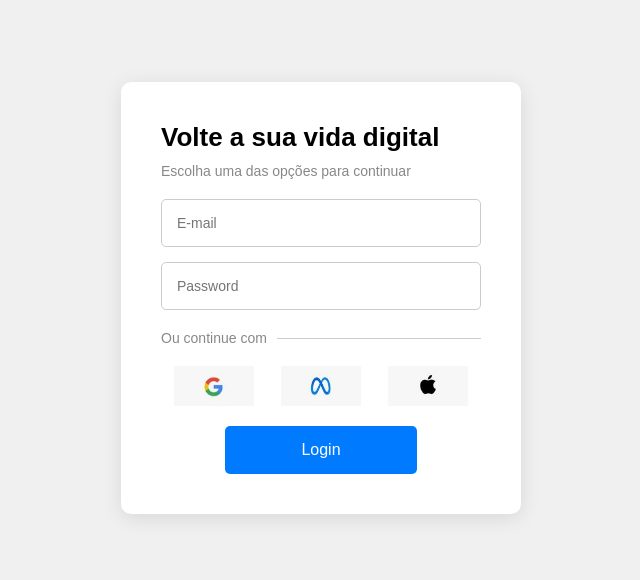
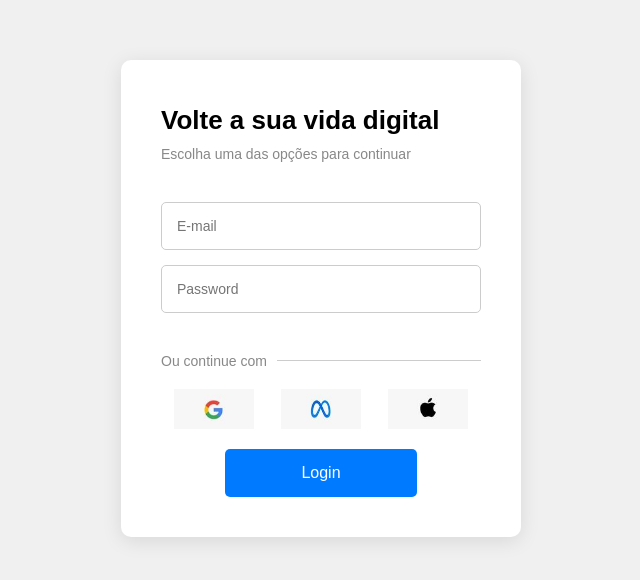
Before and after one commit to profRenatoOliveira1/tela-login, a plain HTML site: page index2.html in a window 1280 px wide. Shown: the part 102-682 px from the top of the page, without its empty margins (319-959 px from the left). Drawn offline with Linux system fonts and the light colour scheme.

Commit message:
pequenos ajustes

```diff
--- a/css/estilo2.css
+++ b/css/estilo2.css
@@ -37,6 +37,7 @@ body {
 .login-container h1 {
     font-size: 26px;
     margin-bottom: 10px;
+    margin-top: 5px;
     text-align: left;
 }
 
@@ -65,7 +66,15 @@ body {
     color: var(--cinza-suave);
 }
 
-.form-login input[type="text"]:focus,
+.form-login input[type="email"] {
+    margin-top: 20px;
+}
+
+.form-login input[type="password"] {
+    margin-bottom: 20px;
+}
+
+.form-login input[type="email"]:focus,
 .form-login input[type="password"]:focus {
     border: 1px solid var(--borda-em-foco);
 }
--- a/index2.html
+++ b/index2.html
@@ -12,7 +12,7 @@
     <section class="login-container">
         <h1>Volte a sua vida digital</h1>
         <p class="subtitulo">Escolha uma das opções para continuar</p>
-        <form action="post" onsubmit="" class="form-login">
+        <form action="post" class="form-login">
             <input type="email" name="email" placeholder="E-mail">
             <input type="password" name="senha" placeholder="Password">
         </form>
@@ -35,8 +35,17 @@
             </div>
         </section>
 
-        <input type="button" value="Login" class="btn-login">
+        <input type="button" value="Login" class="btn-login" onclick="envia()">
     </section>
+
+    <script>
+        function envia() {
+            let email = document.querySelector('input[name="email"]').value;
+            let senha = document.querySelector('input[name="senha"]').value;
+
+            alert(`Email: ${email}. Senha: ${senha}`);
+        }
+    </script>
 </body>
 
 </html>
```
